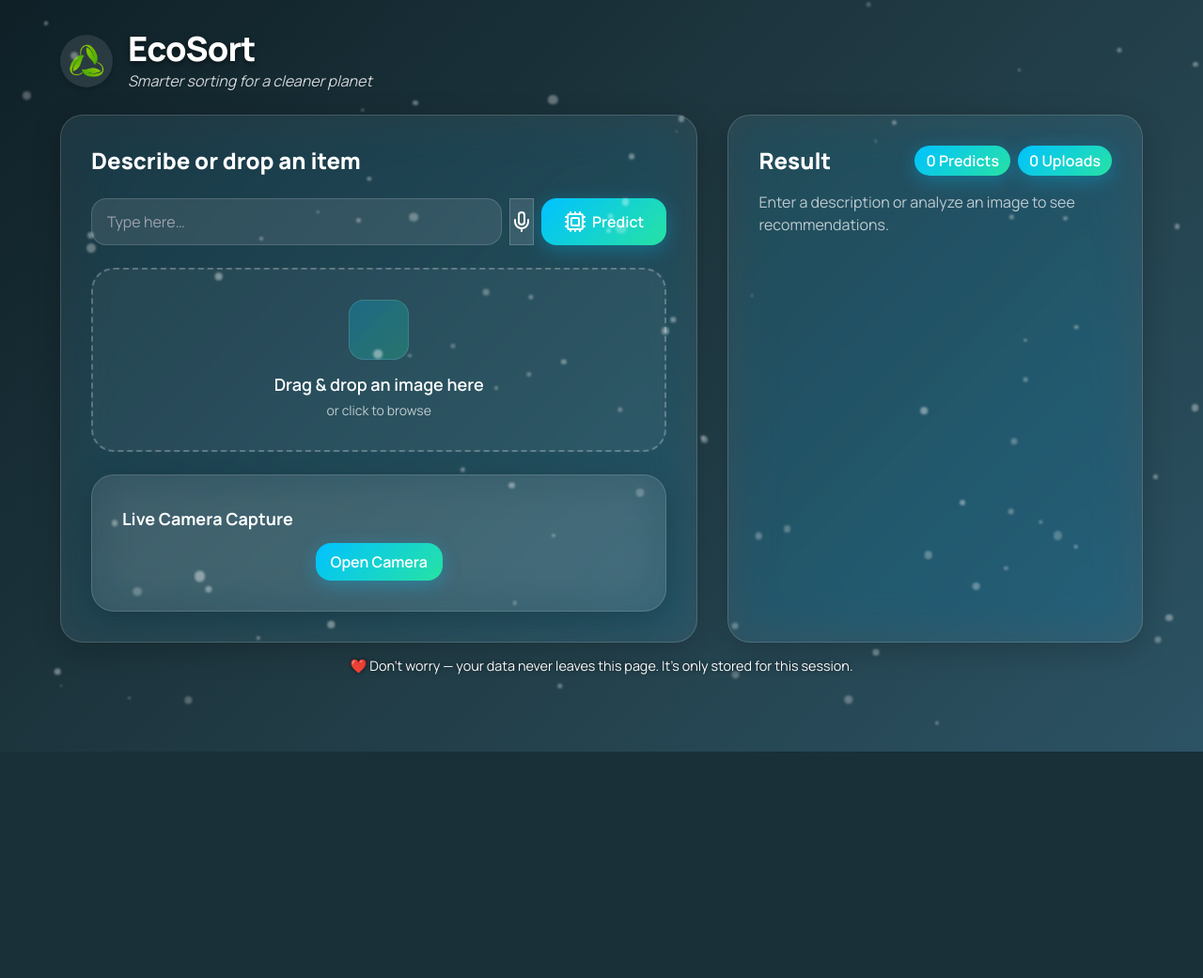
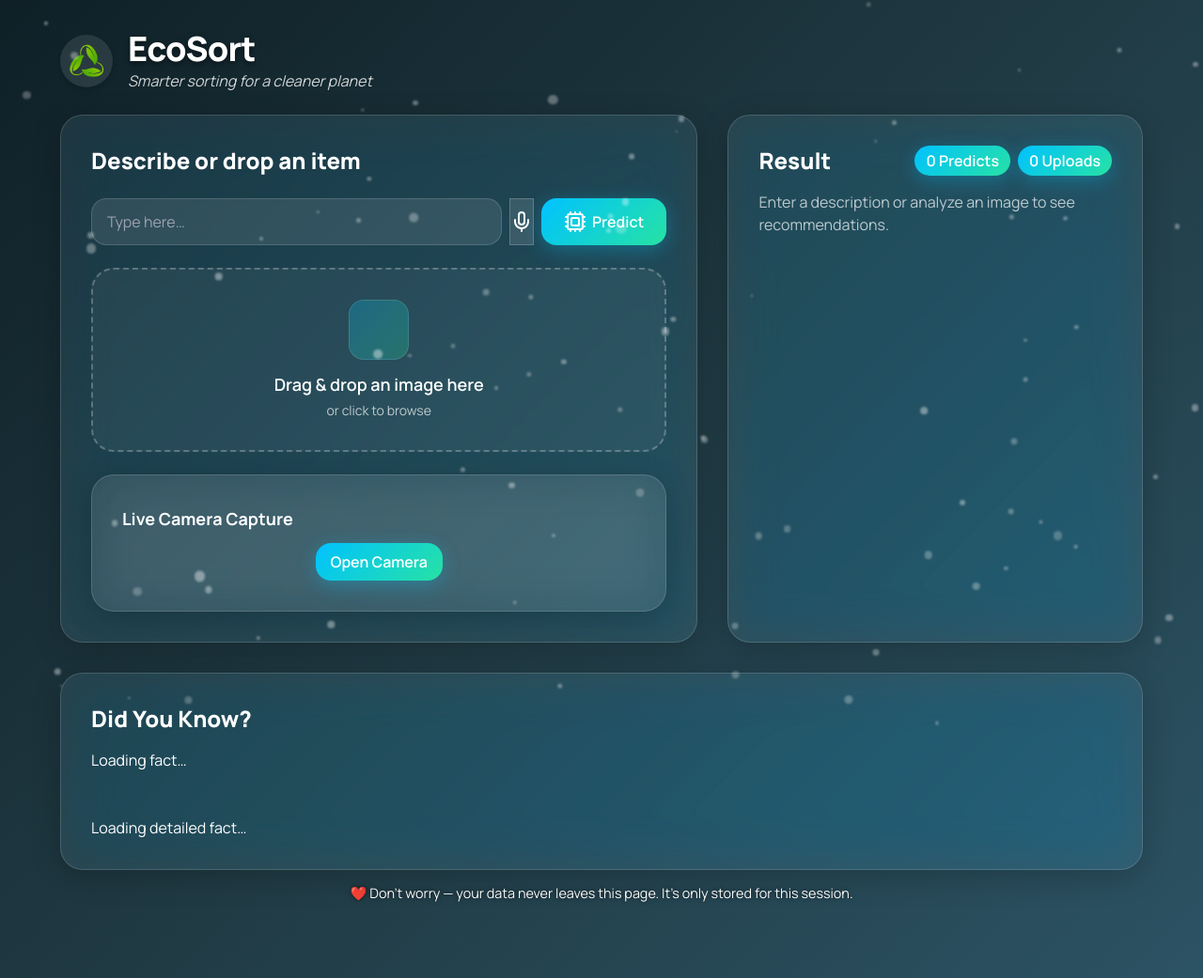
Before and after one commit to Jaimitran28/EcoSort_V2, a FastAPI app: page / in a window 1280 px wide. Shown: the whole page at 94% size. Before the commit the page ends 800 px from the top, so only its background shows below. Run offline with FastAPI, Linux system fonts and the light colour scheme; some libraries are stand-ins or nearby versions.

Commit message:
index.html

```diff
--- a/templates/index.html
+++ b/templates/index.html
@@ -135,12 +135,21 @@
         <div id="locationStatus" style="font-size: 12px; opacity: 0.7; margin-top: 6px;"></div>
     </section>
 
+    <!-- Did You Know Section -->
+    <section class="md:col-span-5 glass rounded-3xl p-5 md:p-8 relative" id="factSection">
+      <h2 class="text-xl md:text-2xl font-black mb-4">Did You Know?</h2>
+      <div class="fact-box" id="factBox">
+        <div id="factShort">Loading fact…</div>
+        <br><div class="divider"></div><br>
+        <div id="factDetail">Loading detailed fact…</div>
+      </div>
+    </section>
+
+
   </div>
-
     <p class="session-note">
-    ❤️ Don’t worry — your data never leaves this page.
-    It’s only stored for this session.
-  </p>
-</div>
+      ❤️ Don’t worry — your data never leaves this page.
+      It’s only stored for this session.
+    </p>
 </main>
 {% endblock %}
```
